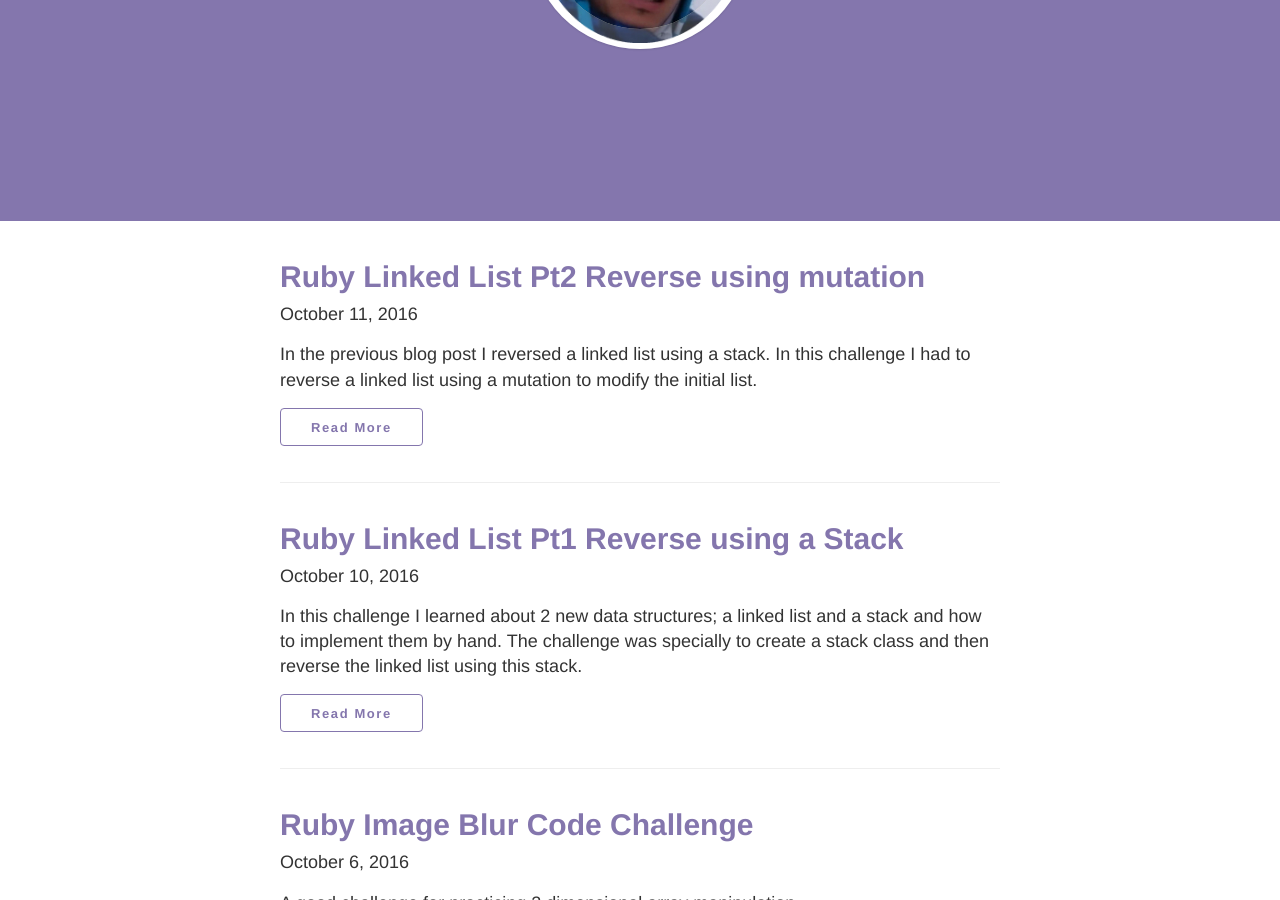
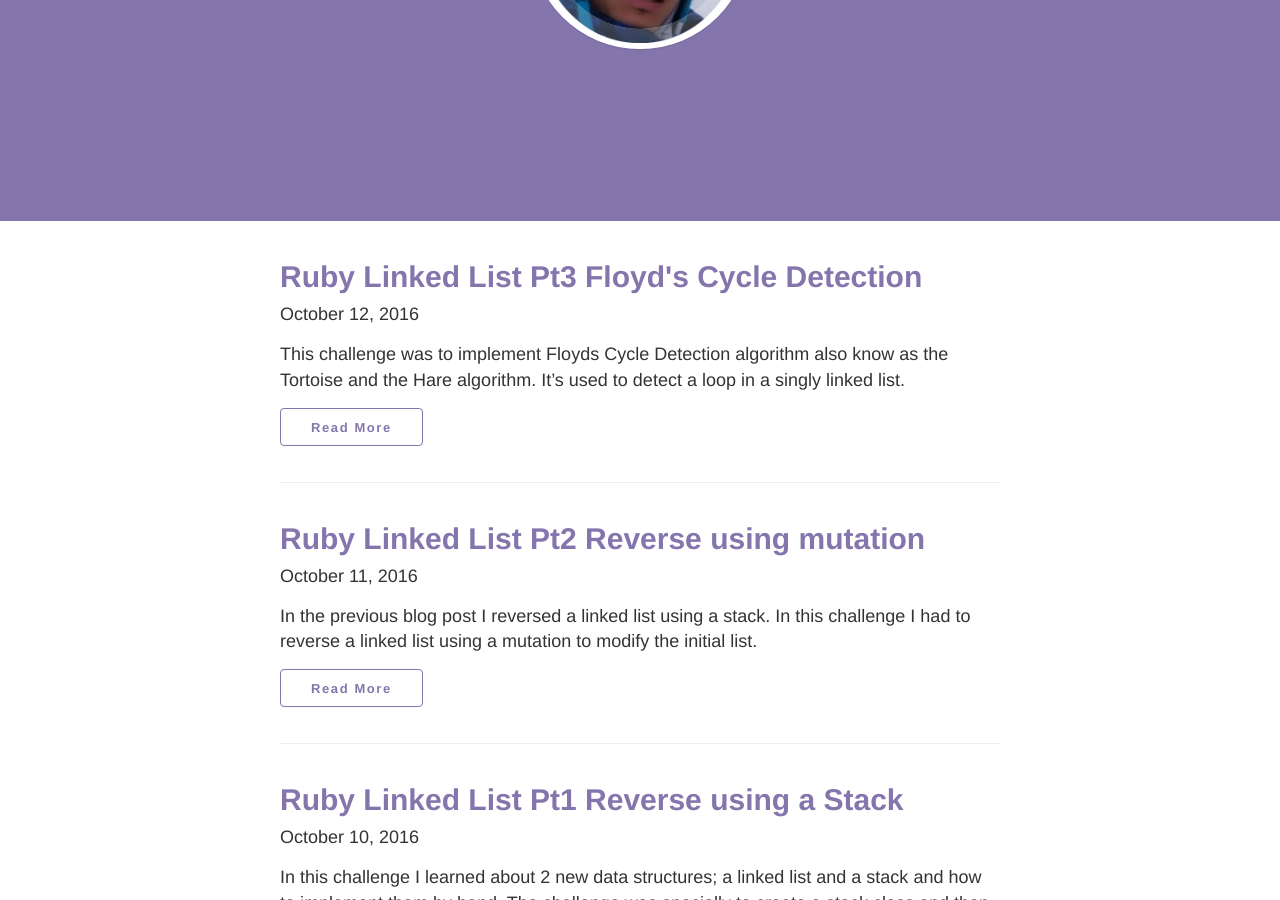
Before and after one commit to addstar34/addstar34.github.io, a Jekyll site: the page built from index.html, in a window 1280 px wide and 900 px high, scrolled down 422 px. Built offline with Jekyll 4.4.1, drawn with Linux system fonts in a browser that asks for light colours; nearby versions of some CDN libraries.

Commit message:
started blog on linked list floyds cycle detection

```diff
--- a/_posts/2016-10-10-ruby-linked-list-reverse-using-a-stack.md
+++ b/_posts/2016-10-10-ruby-linked-list-reverse-using-a-stack.md
@@ -5,6 +5,10 @@ author: Adam D
 ---
 
 In this challenge I learned about 2 new data structures; a linked list and a stack and how to implement them by hand. The challenge was specially to create a stack class and then reverse the linked list using this stack.
+
+This part 1 of 3 on linked lists. See my other posts here:
+[Ruby Linked List Pt2 Reverse using mutation]({% link _posts/2016-10-11-ruby-linked-list-reverse-using-mutation.md %})
+[Ruby Linked List Pt3 Floyd's Cycle Detection]({% link _posts/2016-10-12-ruby-linked-list-floyds-cycle-detection.md %})
 
 # What is a Linked List
 
--- a/_posts/2016-10-11-ruby-linked-list-reverse-using-mutation.md
+++ b/_posts/2016-10-11-ruby-linked-list-reverse-using-mutation.md
@@ -5,6 +5,10 @@ author: Adam D
 ---
 
 In the previous blog post I reversed a linked list using a stack. In this challenge I had to reverse a linked list using a mutation to modify the initial list.
+
+This part 2 of 3 on linked lists. See my other posts here:
+[Ruby Linked List Pt1 Reverse using a Stack]({% link _posts/2016-10-10-ruby-linked-list-reverse-using-a-stack.md %})
+[Ruby Linked List Pt3 Floyd's Cycle Detection]({% link _posts/2016-10-12-ruby-linked-list-floyds-cycle-detection.md %})
 
 # My Solution
 
--- /dev/null
+++ b/_posts/2016-10-12-ruby-linked-list-floyds-cycle-detection.md
@@ -0,0 +1,41 @@
+---
+layout: post
+title: Ruby Linked List Pt3 Floyd's Cycle Detection
+author: Adam D
+---
+
+This challenge was to implement Floyds Cycle Detection algorithm also know as the Tortoise and the Hare algorithm. It's used to detect a loop in a singly linked list.
+
+This is part 3 of 3 on my posts about linked lists. See my other posts here:
+[Ruby Linked List Pt1 Reverse using a Stack]({% link _posts/2016-10-10-ruby-linked-list-reverse-using-a-stack.md %})
+[Ruby Linked List Pt2 Reverse using mutation]({% link _posts/2016-10-11-ruby-linked-list-reverse-using-mutation.md %})
+
+# The Tortoise and the Hare
+
+The basic concept is the tortoise and the hare start at the head of the Linked List. Both move 1 position at a time to the next_node but the Tortoise is slower and only moves once for every 2 moves the hare makes. If the hare catches the tortoise we know there is a loop otherwise the hare will simply reach the end of the linked list.
+
+Read more about Floyds Tortoise and the Hare on [wikipedia](https://en.wikipedia.org/wiki/Cycle_detection#Tortoise_and_hare)
+
+# My implementation
+
+{% highlight ruby %}
+def infinite_loop?(list)
+  tortoise = list.next_node
+  hare = list.next_node
+
+  until hare.nil?
+    hare = hare.next_node
+    return false if hare.nil?
+
+    hare = hare.next_node
+    tortoise = tortoise.next_node
+    return true if hare == tortoise
+  end
+
+  return false
+end
+{% endhighlight %}
+
+
+
+The full code can be found on my github [here](https://github.com/addstar34/code-challenges/blob/master/linked-list/linked-list-3.rb)
```
